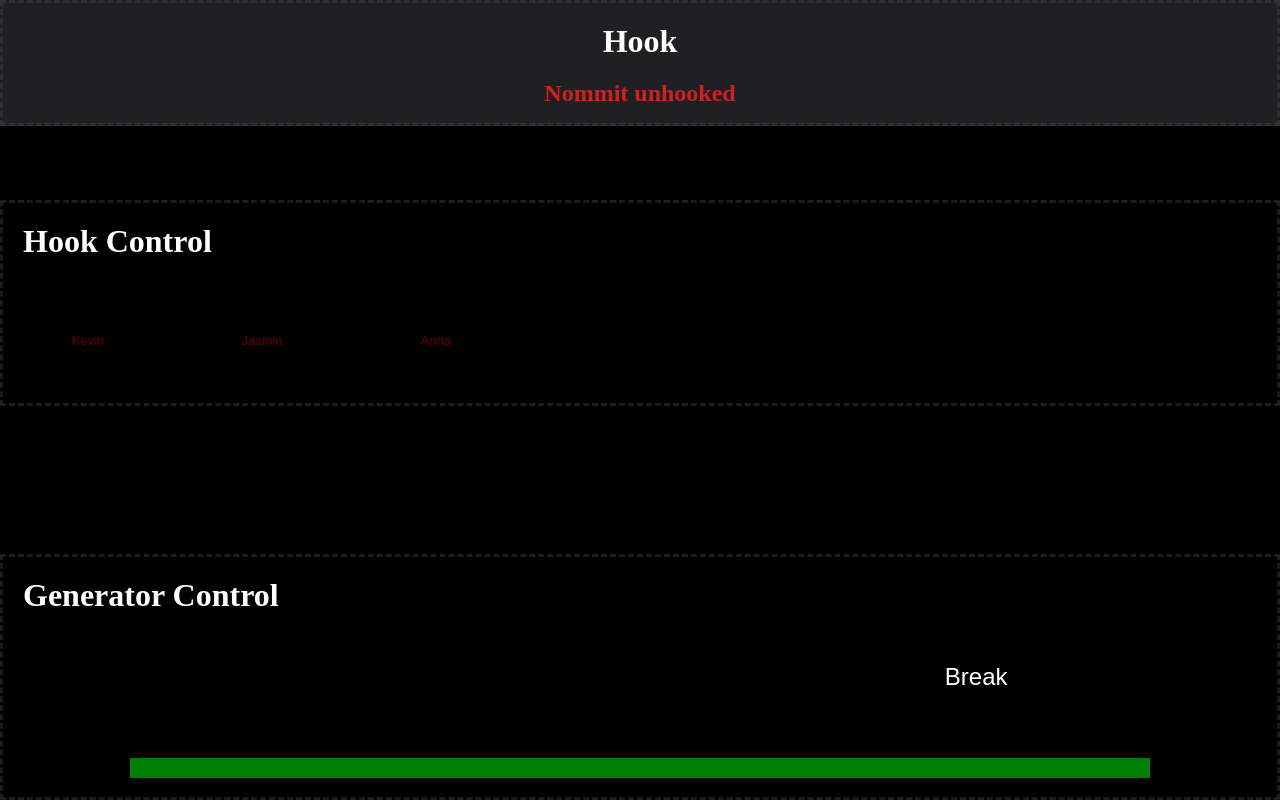
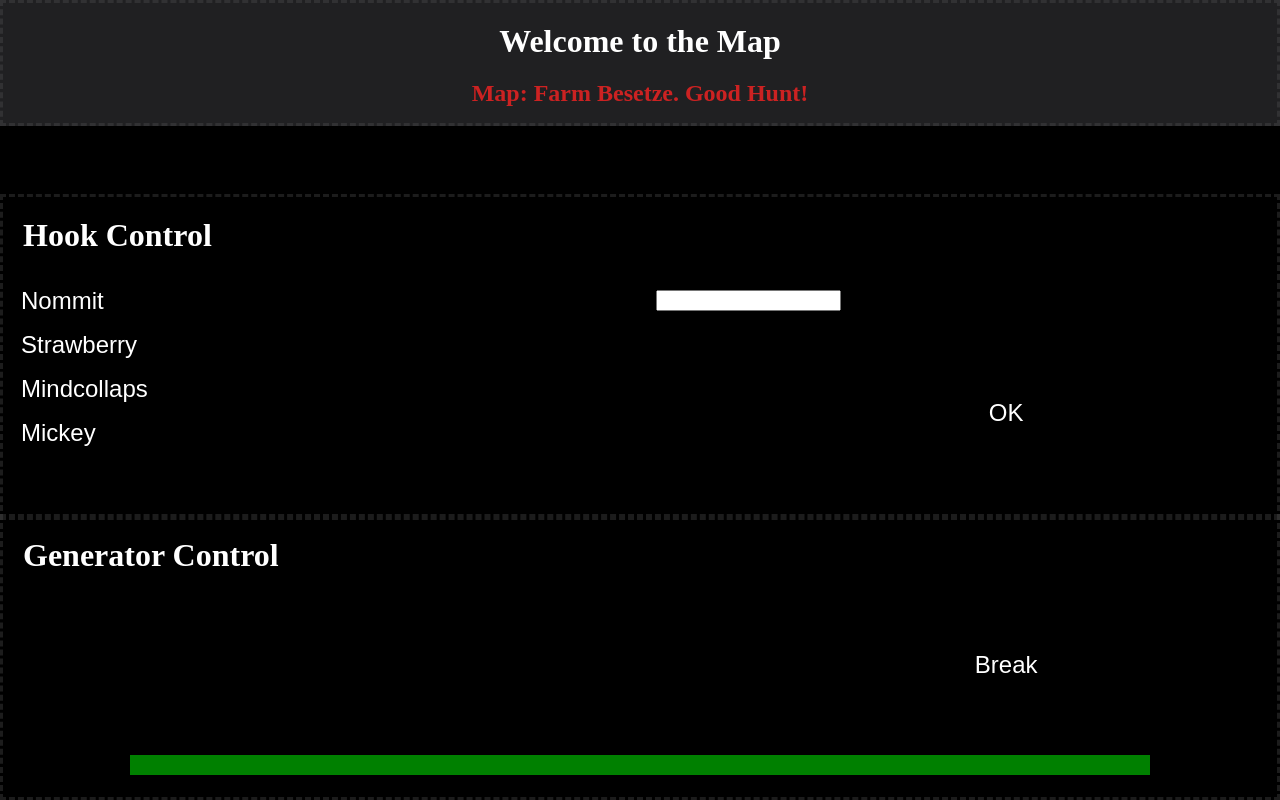
Before and after one commit to Mosel28/RPG_DBD, a website: page public/killer/index.html in a window 1280 px wide. Drawn offline with nearby package versions, Linux system fonts and the light colour scheme.

Commit message:
Hook Control and Error Messages

```diff
--- a/public/assets/style/main.css
+++ b/public/assets/style/main.css
@@ -186,10 +186,8 @@ h3 {
 }
 
 button {
-    display: inline-block;
-    margin: 30px;
-    width: 100px;
-    height: 100px;
+    width: max-content;
+    height: auto;
     background-color: #000000;
     border-radius: 30px;
     border-style: dotted;
@@ -201,13 +199,13 @@ button:focus {
     background-color: #660000;
 }
 
-.buttonBreak {
+.buttonGenerator {
     position: absolute;
     width: 40%;
     height: auto;
     right: 1rem;
-    top: 2rem;
-    bottom: 2rem;
+    top: 4rem;
+    bottom: 3rem;
 }
 
 .playerCard {
@@ -300,8 +298,8 @@ button:focus {
     position: absolute;
     left: 0%;
     right: 0%;
-    top: 25%;
-    height: 25%;
+    bottom: 35%;
+    height: 40%;
     border-style: dashed;
     border-color: #5555;
     border-width: 3px;
@@ -312,7 +310,7 @@ button:focus {
     left: 0%;
     right: 0%;
     bottom: 0%;
-    height: 30%;
+    height: 35%;
     border-style: dashed;
     border-color: #5555;
     border-width: 3px;
@@ -390,6 +388,15 @@ html {
     align-content: center;
 }
 
+.buttonHook {
+    position: absolute;
+    height: auto;
+    top: 9rem;
+    width: 40%;
+    right: 1rem;
+    bottom: 2rem;
+}
+
 .progressBar {
     position: absolute;
     left: 10%;
@@ -402,7 +409,7 @@ html {
 .notificationBoard {
     text-align: center;
     position: absolute;
-    top: -30%;
+    top: -5%;
     left: 0%;
     right: 0%;
     height: 15%;
@@ -451,3 +458,25 @@ html {
     border-color: #5555;
     border-width: 3px;
 }
+
+.nfcControll {
+    float: center;
+    padding: 1rem;
+    margin: auto;
+}
+
+.textFieldHookNumber {
+    width: auto;
+}
+
+.column {
+    min-height: 20%;
+    height: max-content;
+    float: left;
+    width: 50%;
+    box-sizing: border-box;
+}
+
+.playerCard {
+    height: max-content;
+}
--- a/public/killer/index.html
+++ b/public/killer/index.html
@@ -4,7 +4,8 @@
 <head>
     <meta charset="UTF-8">
     <meta http-equiv="X-UA-Compatible" content="IE=edge">
-    <meta name="viewport" content="width=device-width, initial-scale=1.0">
+    <meta name="viewport" content="width=device-width, initial-scale=1.0, maximum-scale=1.0, user-scalable=0">
+
     <link rel="stylesheet" href="/assets/style/main.css">
     <title>Killerboard</title>
 </head>
@@ -24,31 +25,52 @@
         <div class="hookControll">
             <!--Report hooking of player (Entituts and Death Timer need to know this)-->
             <h1>Hook Control</h1>
+            <div class="column">
+                <div v-for="entry in player">
+                    <entry-component v-bind:entry="entry" :entries="player">
+                    </entry-component>
+                </div>
+
+                <!--
+                <div class=" playerCard ">
+                    <button>Nommit</button>
+                </div>
+                <div class="playerCard ">
+                    <button>Mindcollaps</button>
+                </div>
+                <div class="playerCard ">
+                    <button>Strawberry</button>
+                </div>
+                <div class="playerCard ">
+                    <button>Doro</button>
+                </div>
+                -->
+            </div>
+            <div class="column ">
+                <div class="nfcControll ">
+                    <input type="number " name=" " id="hookNumber" class="textFieldHookNumber ">
+                    <button class="buttonHook" onclick="clickHookPlayer()">OK</button>
+                </div>
+            </div>
 
             <!--ONLY EXAMPLE CODE, DO THIS WITH VUE -->
-            <button class="playerCard">Kevin</button>
-            <button class="playerCard">Jasmin</button>
-            <button class="playerCard">Anna</button>
         </div>
 
-        <div class="generatorBreakControll">
+        <div class="generatorBreakControll ">
             <!--Breaking the generator-->
             <h1>Generator Control</h1>
-            <div class="progressBar" id="progressBar"></div>
-            <button onclick="clickSpamGenerator()" class="buttonBreak">Break</button>
+            <div class="progressBar " id="progressBar "></div>
+            <button onclick="clickSpamGenerator() " class="buttonGenerator ">Break</button>
         </div>
 
     </div>
 
 
-    <script src="https://unpkg.com/vue">
+    <script src="https://unpkg.com/vue ">
     </script>
     <script>
-        window.vue = new Vue({
-            el: '#root'
-        })
     </script>
-    <script src="./killer.js"></script>
+    <script src="./killer.js "></script>
 </body>
 
 </html>
--- a/public/killer/killer.js
+++ b/public/killer/killer.js
@@ -10,7 +10,61 @@ let generatorProgress = 0;
 let notificationTimeout = 0;
 let notificationBox = document.getElementById("notification");
 let notificationBoxCaption = document.getElementById("caption");
-let notificationBoxMessage = document.getElementById("message")
+let notificationBoxMessage = document.getElementById("message");
+//Hook System
+let playerSelectedToHook = undefined;
+
+/*
+Vue Stuff UWU
+*/
+let playerSurvivor = []; //Hier kommen die Survivor rein
+
+/*  let hooks = [{
+      id: 1
+  }, {
+      id: 2
+  }]*/
+
+Vue.component('entry-component', { //global
+    //Optionen
+    props: ['entry', 'player'], //binden, verwendbar wie ein Datenatribut
+    template: `
+        <div class="playerCard">
+            <button @click="select(entry.name) ">{{entry.name}}</button>
+        </div>
+    `,
+    methods: {
+        select(playerName) {
+            selectPlayerToHook(playerName);
+        }
+    }
+
+});
+/*
+Vue.component('hook-component', { //global
+    //Optionen
+    props: ['hook', 'hooks'], //binden, verwendbar wie ein Datenatribut
+    template: `
+        <div class="playerCard">
+            <button @click="select(hook.id) ">{{hook.id}}</button>
+        </div>
+    `,
+    methods: {
+        select(playerName) {
+            selectPlayerToHook(playerName);
+        }
+    }
+
+});
+For Entity
+*/
+window.vue = new Vue({
+    el: '#root',
+    data: {
+        player: playerSurvivor
+    },
+
+})
 
 
 
@@ -35,8 +89,23 @@ function messageHandler(msg) {
         case 'notification':
             showNotification(msg.caption, msg.message);
             break;
+        case 'loadGame':
+            initUi(msg.playerData);
     }
 }
+
+//test
+let data = [{ name: 'Nommit' }, { name: 'Strawberry' }, { name: 'Mindcollaps' }, { name: 'Mickey' }]
+initUi(data);
+
+function initUi(data) {
+    data.forEach(element => {
+        playerSurvivor.push(element)
+    });
+    //Array of {name: playername}
+    showNotification('Welcome to the Map', 'Map: Farm Besetze. Good Hunt!')
+}
+
 
 
 /**
@@ -93,6 +162,9 @@ Push Messages
 
 function showNotification(title, message) {
     clearMessages();
+    notificationBox = document.getElementById("notification");
+    notificationBoxCaption = document.getElementById("caption");
+    notificationBoxMessage = document.getElementById("message");
     notificationTimeout = 10;
     notificationBox.style.top = '0px';
     notificationBoxCaption.innerHTML = title;
@@ -102,7 +174,7 @@ function showNotification(title, message) {
 
 function resetMessageBoard() {
     if (notificationTimeout < 0) {
-        showNotification("Hook", "Nommit unhooked");
+        //showNotification("Hook", "Nommit unhooked");
         return;
     }
     if (notificationTimeout == 0) {
@@ -117,3 +189,29 @@ function clearMessages() {
 }
 
 setInterval(resetMessageBoard, 1000);
+
+
+/*
+Hook and selection to hook
+*/
+function selectPlayerToHook(playerName) {
+    if (playerName) {
+        playerSelectedToHook = playerName;
+    }
+}
+
+function clickHookPlayer() {
+    if (playerSelectedToHook) {
+        console.log(document.getElementById('hookNumber').value);
+        if (document.getElementById('hookNumber').value) {
+            socket.json({
+                req: 'hooked',
+                player: playerSelectedToHook
+            })
+            return;
+        }
+        showNotification('Mistake', 'You have to select the Hook');
+        return;
+    }
+    showNotification('Mistake', 'You have to select the Survivor first');
+}
```
Also changed, not shown: public/survivor/index.html (+2 -2 lines), public/survivor/survivor.js (+11 -1 lines).
